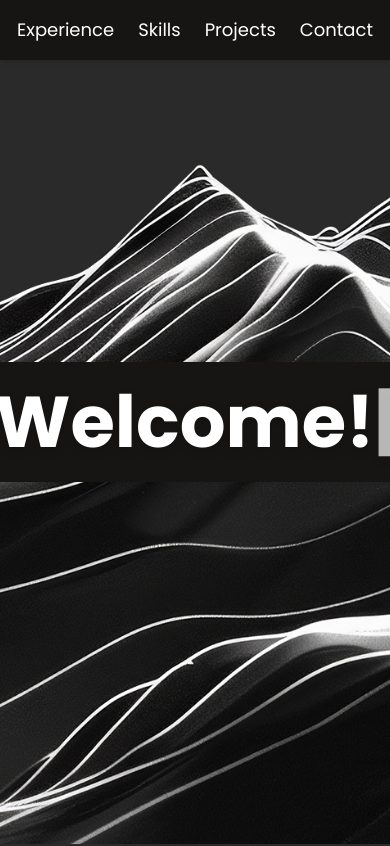
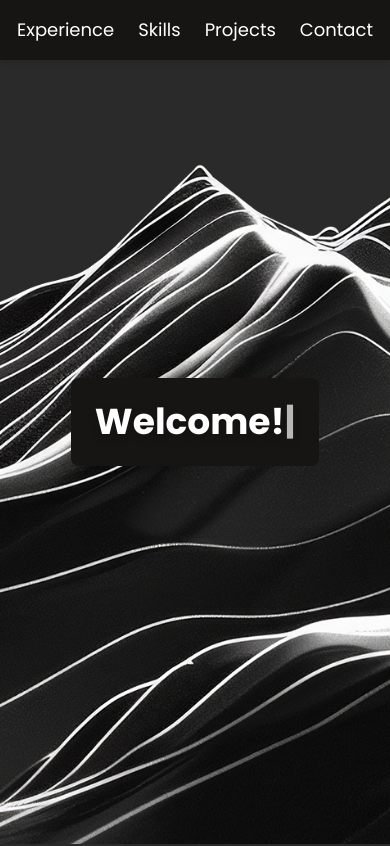
Before and after one commit to yubinzhen/portfolio, a Next.js app: page / in a window 390 px wide. Shown: the top 846 px of the page. Built offline with nearby package versions, Linux system fonts and the light colour scheme.

Commit message:
landing responsive

```diff
--- a/package.json
+++ b/package.json
@@ -12,6 +12,7 @@
     "prepare": "husky"
   },
   "dependencies": {
+    "@motionone/react": "^10.16.4",
     "@tanstack/react-query": "5.69.0",
     "lucide-react": "0.484.0",
     "next": "15.2.4",
--- a/src/components/landing.tsx
+++ b/src/components/landing.tsx
@@ -30,7 +30,7 @@ const Landing = () => {
 
       <div className="absolute inset-0 flex items-center justify-center">
         <div className="bg-portfolio-black z-10 rounded-lg p-6">
-          <h1 className="text-portfolio-white text-7xl font-extrabold drop-shadow-lg">
+          <h1 className="text-portfolio-white text-4xl sm:text-5xl md:text-6xl lg:text-7xl font-extrabold drop-shadow-lg">
             {displayedText}
             <span className="animate-pulse">|</span>
           </h1>
```
Also changed, not shown: 1 other file (tests, documents, lock files or other folders).
